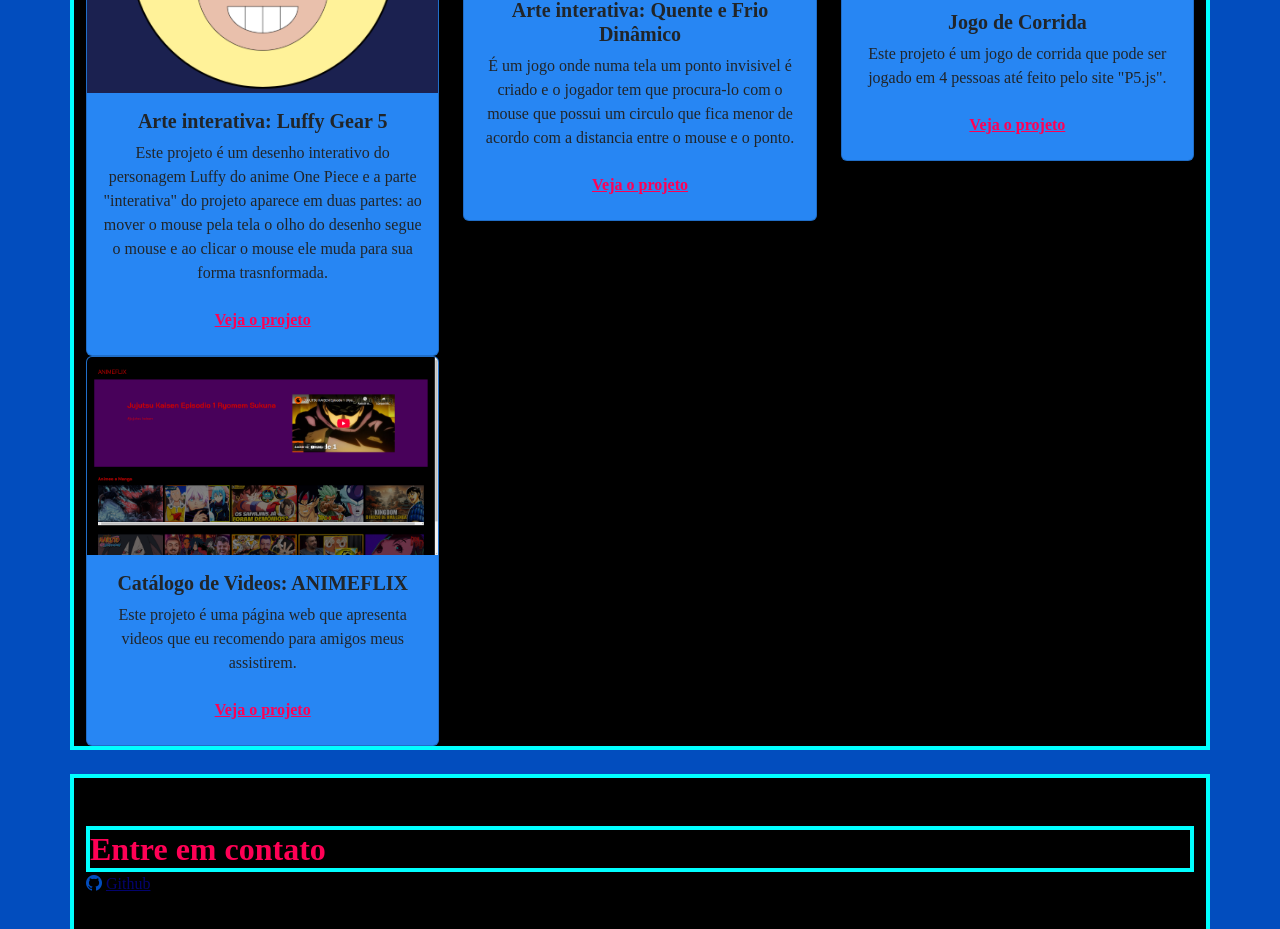
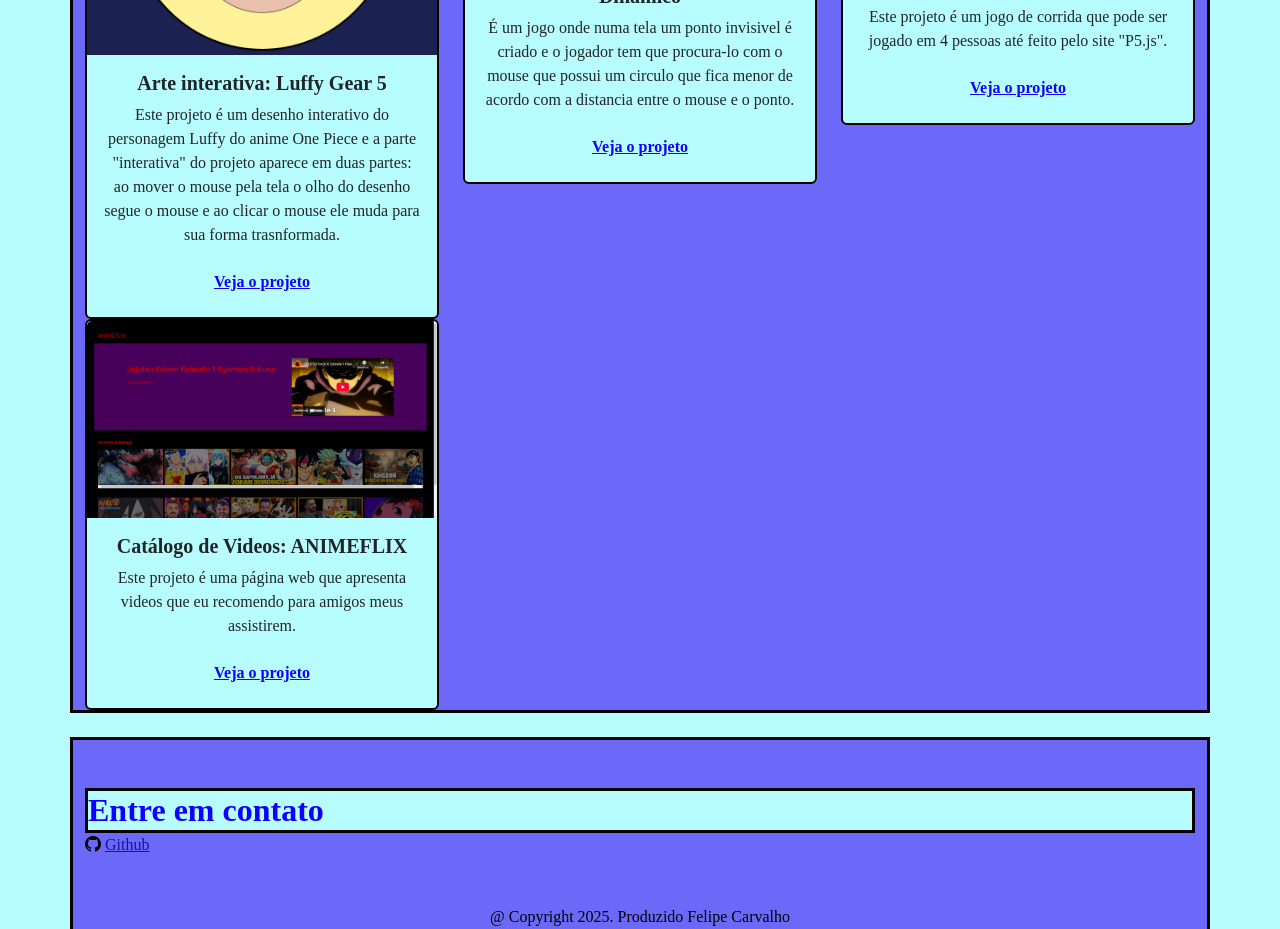
Before and after one commit to Felps195/Portif-lio, a plain HTML site: page index.html in a window 1280 px wide. Shown: the part 1308-2237 px from the top of the page. Drawn offline with nearby package versions, Linux system fonts and the light colour scheme.

Commit message:
Update style.css

```diff
--- a/style.css
+++ b/style.css
@@ -4,7 +4,6 @@
 
 header {
     border: solid 10px var(--cor-2);
-    background: rgb(0, 0, 0);
     margin: 0px;
     padding: 10px;
     font-size: 20px;
@@ -13,7 +12,7 @@ header {
 
 
 :root {
-    --cor-1: #024dbe;
+    --cor-1: #000000;
     --cor-2: #040c77;
     --cor-3: #03036d;
     --cor-p: #ff0055;
@@ -21,45 +20,58 @@ header {
 
 body {
     font-family: 'Chakra Pecht', sana-serif;
-    color: var(--cor-1);
-    background: var(--cor-1);
+    color: rgb(0, 0, 0);
+    background: rgb(183, 253, 255);
     margin: 40px;
 }
 
 h1, h2 {
-    border: solid 4px aqua;
-    background: rgb(0, 0, 0);
+    border: solid 3px  rgb(0, 0, 0);
+    background: rgb(183, 253, 255);
     margin: 0px;
 }
 
-h1, h2, h5 {
-    color: var(--cor-p);
+h1, h2, h3, h5 {
+    color: rgb(17, 0, 255);
     font-weight: 700;
 }
 
+.bg-secondary {
+    color: rgb(0, 255, 255);
+    background-color: #0400ff;
+}
+
 .lead, .btn-link {
-    color: var(--cor-p);
+    color: rgb(17, 0, 255);
     font-weight: 700;
 }
 
 a, .btn-link:hover {
-    color: var(--cor-3);
+    color: rgb(23, 21, 146);
 }
 
 a:hover {
-    color: var(--cor-p);
+    color: rgb(0, 252, 252);
 }
 
-
 .container{
-    background-color: #000000;
-    border: solid 4px aqua;
+    background-color: #6c69f8;
+    border: solid 3px rgb(0, 0, 0);
 }
 
+.img, img-src {
+    border: solid 2px rgb(0, 0, 0);
+}
 .card{
-   background-color: #2786f3;
+   background-color: rgb(183, 253, 255);
+   border: solid 2px rgb(0, 0, 0);
 }
 
 .btn-primary {
     font-weight: 200;
 }
+
+.modal-body, .modal-header, .modal-footer, .modal-content {
+    background-color: rgb(183, 253, 255);
+    border: solid 1px rgb(0, 0, 0);
+}
```
